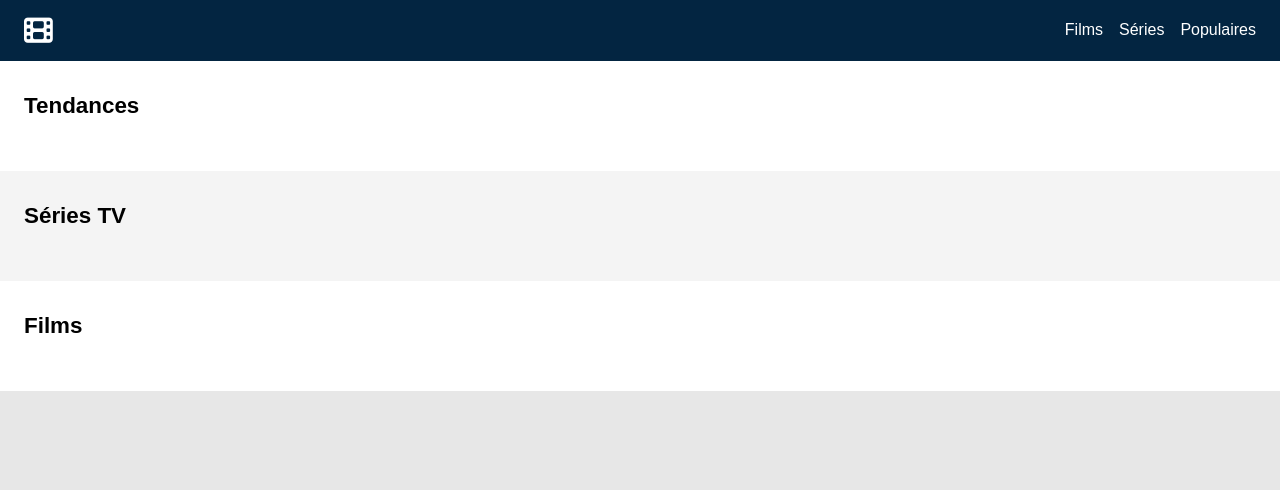
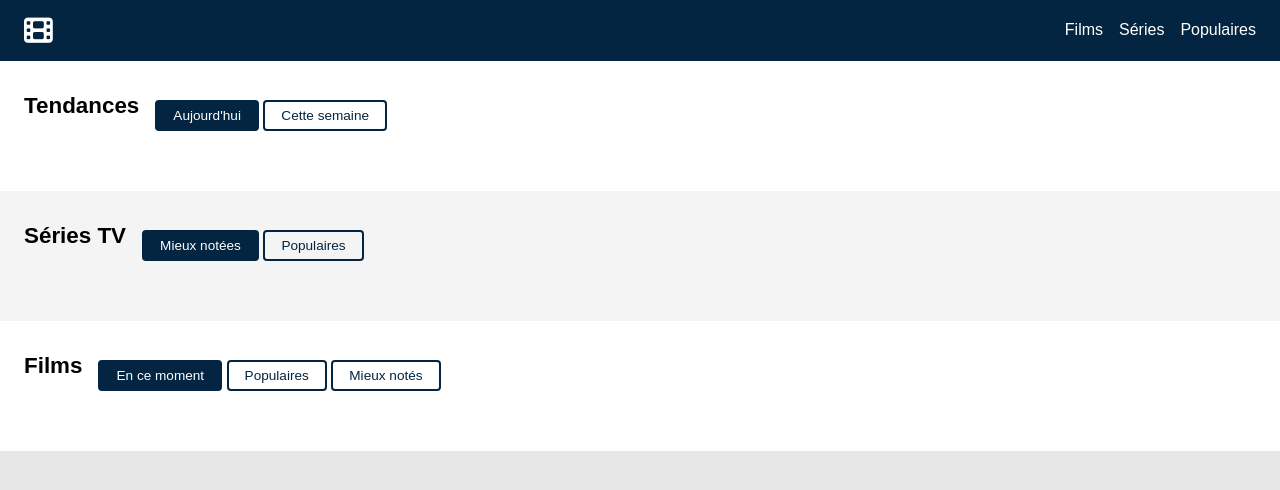
Before and after one commit to lucasfiotti/projet_letterboxd_js, a website: page index.html in a window 1280 px wide. Drawn offline with Linux system fonts and the light colour scheme; no server answers.

Commit message:
Ajout des boutons-filtres pour les sections tendances séries et films

```diff
--- a/css/style.css
+++ b/css/style.css
@@ -125,3 +125,31 @@ nav ul li a {
     grid-template-columns: repeat(4, 1fr);
     gap: 20px;
 }
+
+.section-header {
+    display: flex;
+    align-items: center;
+    gap: 16px;
+    margin-bottom: 20px;
+}
+
+.filtre {
+    padding: 6px 16px;
+    border: 2px solid #032541;
+    border-radius: 4px;
+    background: transparent;
+    color: #032541;
+    cursor: pointer;
+    font-size: 0.85rem;
+    transition: background 0.2s ease, color 0.2s ease;
+}
+
+.filtre.actif {
+    background: #032541;
+    color: white;
+}
+
+.filtre:hover {
+    background: #032541;
+    color: white;
+}
--- a/index.html
+++ b/index.html
@@ -25,17 +25,57 @@
 </header>
 <main>
     <section id="tendances">
-        <h2>Tendances</h2>
+        <div class="section-header">
+            <h2>Tendances</h2>
+            <div class="filtres">
+                <button class="filtre actif"
+                        data-url="https://api.themoviedb.org/3/trending/all/day?api_key=33a0dd3dbdda91ac44cfa3af14f24f03&language=fr-FR">
+                    Aujourd'hui
+                </button>
+                <button class="filtre"
+                        data-url="https://api.themoviedb.org/3/trending/all/week?api_key=33a0dd3dbdda91ac44cfa3af14f24f03&language=fr-FR">
+                    Cette semaine
+                </button>
+            </div>
+        </div>
         <div id="actuTendances"></div>
     </section>
 
     <section id="series">
-        <h2>Séries TV</h2>
+        <div class="section-header">
+            <h2>Séries TV</h2>
+            <div class="filtres">
+                <button class="filtre actif"
+                        data-url="https://api.themoviedb.org/3/tv/top_rated?api_key=33a0dd3dbdda91ac44cfa3af14f24f03&language=fr-FR">
+                    Mieux notées
+                </button>
+                <button class="filtre"
+                        data-url="https://api.themoviedb.org/3/tv/popular?api_key=33a0dd3dbdda91ac44cfa3af14f24f03&language=fr-FR">
+                    Populaires
+                </button>
+            </div>
+        </div>
         <div id="series-grid"></div>
     </section>
 
     <section id="films">
-        <h2>Films</h2>
+        <div class="section-header">
+            <h2>Films</h2>
+            <div class="filtres">
+                <button class="filtre actif"
+                        data-url="https://api.themoviedb.org/3/movie/now_playing?api_key=33a0dd3dbdda91ac44cfa3af14f24f03&language=fr-FR">
+                    En ce moment
+                </button>
+                <button class="filtre"
+                        data-url="https://api.themoviedb.org/3/movie/popular?api_key=33a0dd3dbdda91ac44cfa3af14f24f03&language=fr-FR">
+                    Populaires
+                </button>
+                <button class="filtre"
+                        data-url="https://api.themoviedb.org/3/movie/top_rated?api_key=33a0dd3dbdda91ac44cfa3af14f24f03&language=fr-FR">
+                    Mieux notés
+                </button>
+            </div>
+        </div>
         <div id="films-grid"></div>
     </section>
 </main>
--- a/script.js
+++ b/script.js
@@ -30,10 +30,27 @@ class Section {
     }
 }
 
+function initialiserFiltres(sectionInstance, sectionId) {
+    const boutons = document.querySelectorAll(`#${sectionId} .filtre`);
+
+    boutons.forEach(bouton => {
+        bouton.addEventListener('click', () => {
+            boutons.forEach(b => b.classList.remove('actif'));
+            bouton.classList.add('actif');
+            sectionInstance.grid.innerHTML = '';
+            sectionInstance.url = bouton.dataset.url;
+            sectionInstance.afficher();
+        });
+    });
+}
+
+
 const tendances = new Section('actuTendances', `https://api.themoviedb.org/3/trending/all/day?api_key=${API_KEY}&language=fr-FR`);
-const series = new Section('series-grid', `https://api.themoviedb.org/3/tv/popular?api_key=${API_KEY}&language=fr-FR`);
-const films = new Section('films-grid', `https://api.themoviedb.org/3/movie/popular?api_key=${API_KEY}&language=fr-FR`);
-
+const series = new Section('series-grid', `https://api.themoviedb.org/3/tv/top_rated?api_key=${API_KEY}&language=fr-FR`);
+const films = new Section('films-grid', `https://api.themoviedb.org/3/movie/now_playing?api_key=${API_KEY}&language=fr-FR`);
 tendances.afficher();
 series.afficher();
 films.afficher();
+initialiserFiltres(tendances, 'tendances');
+initialiserFiltres(series, 'series');
+initialiserFiltres(films, 'films');
```
